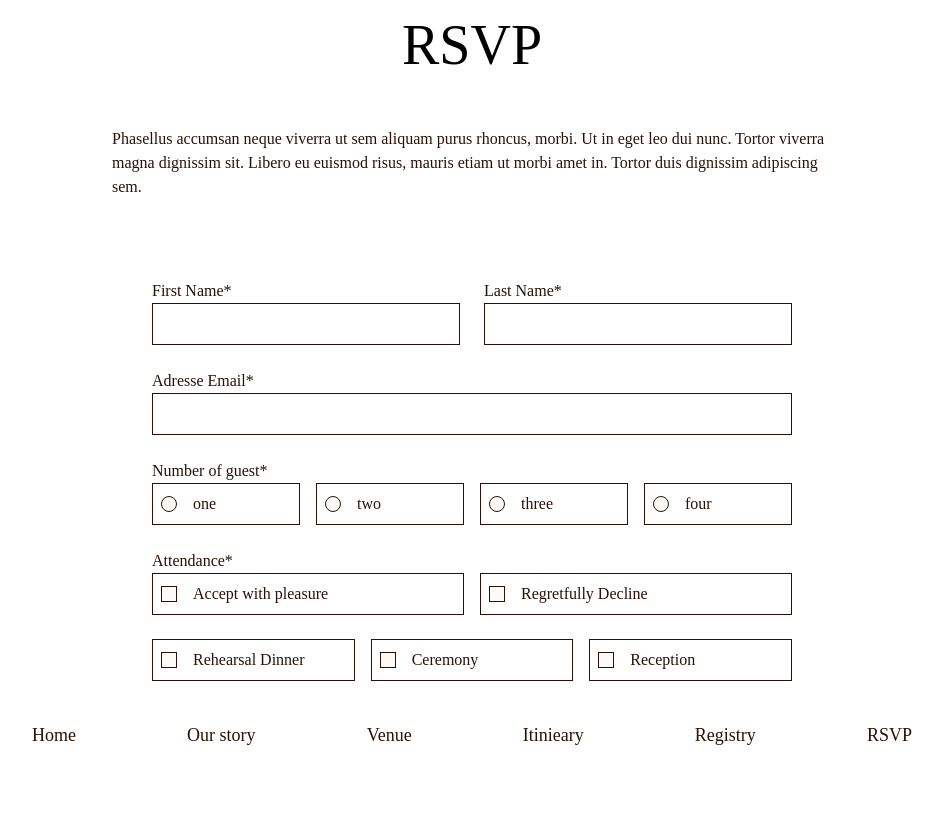
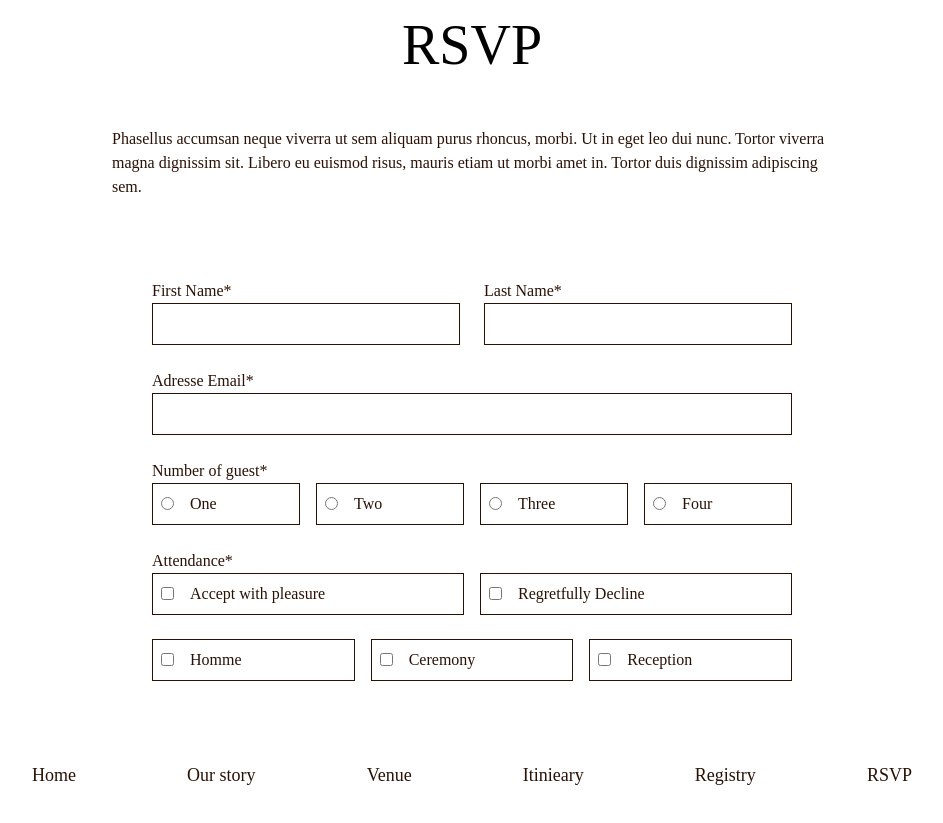
Before and after one commit to Worketyamo-Students/Ulrich-wedding-page, a plain HTML site: page index.html in a window 1280 px wide. Shown: the part 4104-4927 px from the top of the page, without its empty margins (168-1111 px from the left). Drawn offline with nearby package versions, Linux system fonts and the light colour scheme; a web font is replaced by a local one.

Commit message:
feat: input

```diff
--- a/index.html
+++ b/index.html
@@ -135,27 +135,27 @@
             <div class="mt-6">
                 <label for="number">Number of guest*</label>
                 <div class="flex gap-4">
-                    <div class="border flex-1 flex pl-2 gap-4 items-center py-2"><div><img src="/Assets/img/radius.svg" alt=""></div><h6>one</h6></div>
-                    <div class="border flex-1 flex pl-2 gap-4 items-center py-2"><div><img src="/Assets/img/radius.svg" alt=""></div> <h6>two</h6></div>
-                    <div class="border flex-1 flex pl-2 gap-4 items-center py-2"><div><img src="/Assets/img/radius.svg" alt=""></div> <h6>three</h6></div>
-                    <div class="border flex-1 flex pl-2 gap-4 items-center py-2"><div><img src="/Assets/img/radius.svg" alt=""> </div><h6>four</h6></div>
+                    <div class="border flex-1 flex pl-2 gap-4 items-center py-2"><input type="radio">One</div>
+                    <div class="border flex-1 flex pl-2 gap-4 items-center py-2"><input type="radio">Two</div>
+                    <div class="border flex-1 flex pl-2 gap-4 items-center py-2"><input type="radio">Three</div>
+                    <div class="border flex-1 flex pl-2 gap-4 items-center py-2"><input type="radio">Four</div>
                 </div>
             </div>
             <div class="mt-6">
                 <label for="at">Attendance*</label>
                 <div class="flex gap-4">
-                    <div class="border flex-1 flex pl-2 gap-4 items-center py-2"><div><img src="/Assets/img/carré.svg" alt=""></div><h6>Accept with pleasure</h6></div>
-                    <div class="border flex-1 flex pl-2 gap-4 items-center py-2"><div><img src="/Assets/img/carré.svg" alt=""></div> <h6>Regretfully Decline</h6></div>
+                    <div class="border flex-1 flex pl-2 gap-4 items-center py-2"><input type="checkbox">Accept with pleasure</div>
+                    <div class="border flex-1 flex pl-2 gap-4 items-center py-2"><input type="checkbox">Regretfully Decline</div>
                 </div>
             </div>
             <div class="flex gap-4 mt-6">
-                <div class="border flex-1 flex pl-2 gap-4 items-center py-2"><div><img src="/Assets/img/carré.svg" alt=""></div> <h6>Rehearsal Dinner</h6></div>
-                <div class="border flex-1 flex pl-2 gap-4 items-center py-2"><div><img src="/Assets/img/carré.svg" alt=""></div> <h6>Ceremony</h6></div>
-                <div class="border flex-1 flex pl-2 gap-4 items-center py-2"><div><img src="/Assets/img/carré.svg" alt=""> </div><h6>Reception</h6></div>
+                <div class="border flex-1 flex pl-2 gap-4 items-center py-2"><input type="checkbox">Homme</div>
+                <div class="border flex-1 flex pl-2 gap-4 items-center py-2"><input type="checkbox">Ceremony</div>
+                <div class="border flex-1 flex pl-2 gap-4 items-center py-2"><input type="checkbox">Reception</div>
             </div>
         </form>
     </section>
-    <footer class="flex mx-50 mt-10 mb-20 justify-between items-center">
+    <footer class="flex mx-50 mt-20 mb-30 justify-between items-center">
         <a class="text-header text-lg font-normal" href="#">Home</a>
         <a class="text-header text-lg font-normal" href="#">Our story</a>
         <a class="text-header text-lg font-normal" href="#">Venue</a>
```
Also changed, not shown: Assets/img/carré.svg (deleted), Assets/img/radius.svg (deleted).
